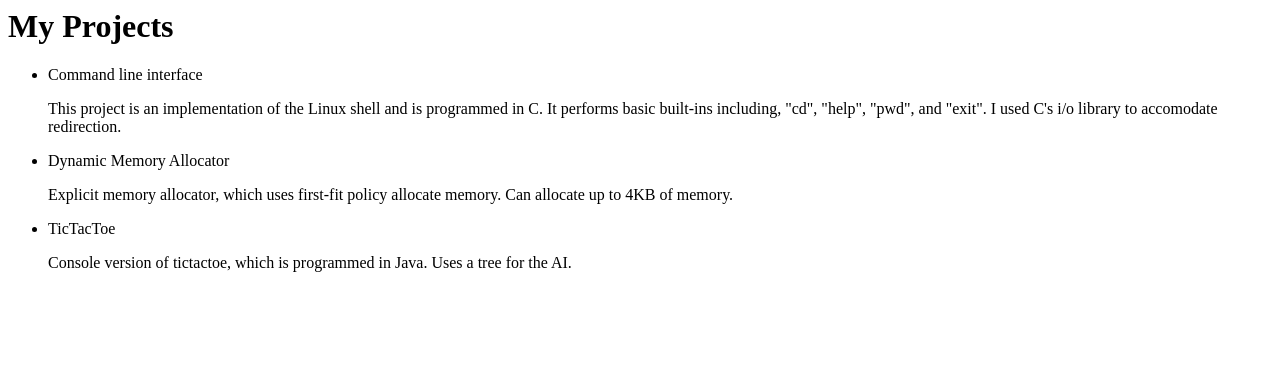
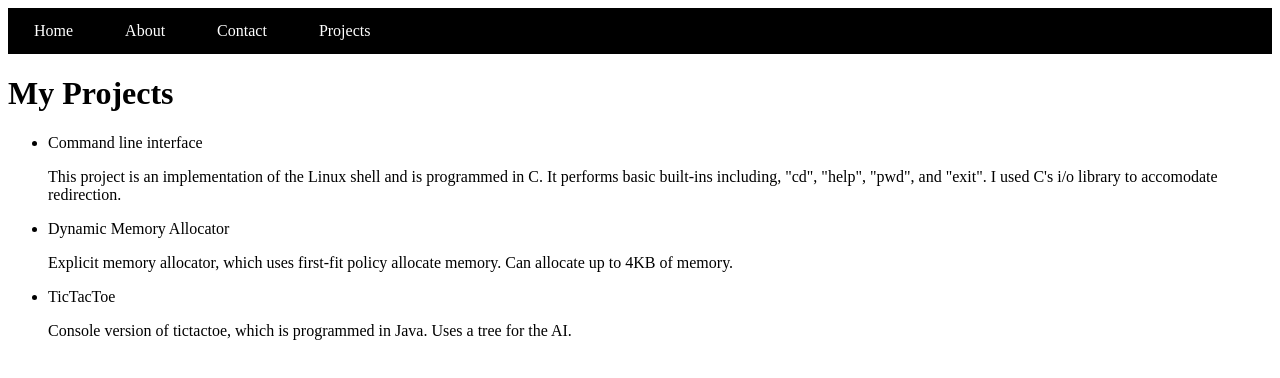
Before and after one commit to OmarSyed/OmarSyed.github.io, a plain HTML site: page Projects.html in a window 1280 px wide. Drawn offline with Linux system fonts and the light colour scheme.

Commit message:
changed projects.html

```diff
--- a/Projects.html
+++ b/Projects.html
@@ -1,10 +1,17 @@
 <DOCTYPE! html>
 <html>
   <head>
+    <link type="text/css" rel="stylesheet" href="stylesheet.css">
     <title> Projects </title>
   </head>
 
   <body>
+    <ul id="navbar">
+      <li class="button"> <a href="Home.html"> Home </a> </li>
+			<li class="button"> <a href="Index.html"> About </a> </li>
+			<li class="button"> <a href="Contact.html"> Contact </a> </li>
+			<li class="button"> <a href="Projects.html"> Projects </a> </li>
+    </ul>
     <h1> My Projects </h1>
       <ul>
         <li> Command line interface </li>
```
